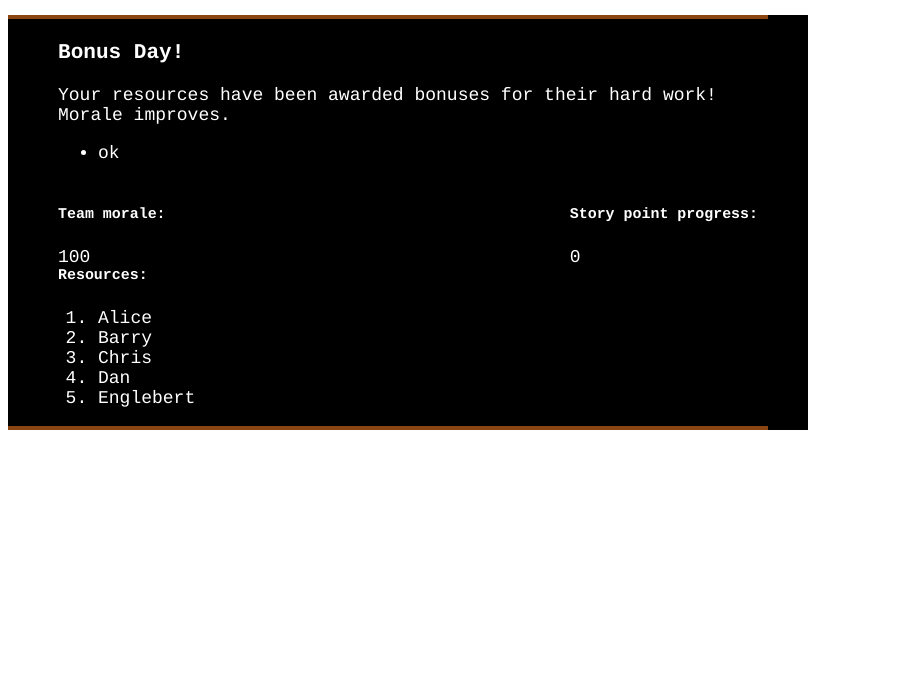
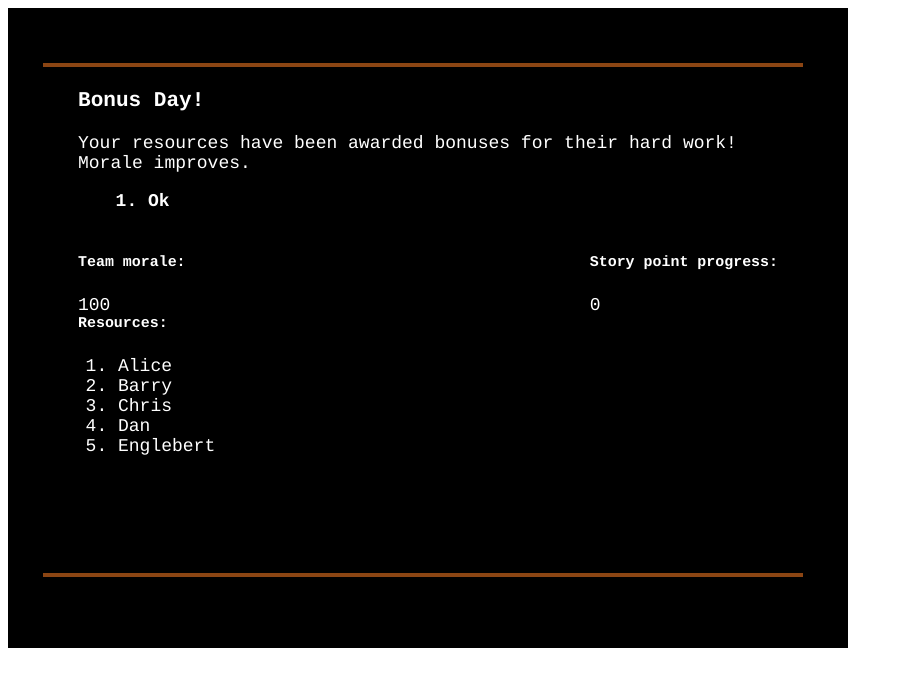
Before and after one commit to leohemsted/oregon_roadmap, a plain HTML site: page index.html in a window 1280 px wide. Both pictures are taken after a click on the element "Press SPACE BAR to continue". Shown: the whole page, without its empty margins (0-903 px from the left). Drawn offline with Linux system fonts and the light colour scheme.

Commit message:
More styling changes

```diff
--- a/index.html
+++ b/index.html
@@ -12,14 +12,14 @@
     <body>
         <div id="container">
             <h1 id="title">The Oregon Roadmap</h1>
-            <div class="line"></div>
+            <div class="line">&nbsp;</div>
             <div id="inner">
                 <!--button id="tick" onclick="tick()">Next sprint</button-->
 
             <div id="event">
-                    <h3 id="event_name"></h3>
+                <h3 id="event_name"></h3>
                 <span id="description"></span>
-                <ul id="choices"></ul>
+                <ol id="choices"></ul>
             </div>
 
             <!--div id="gantt" style="position:relative;">
@@ -38,10 +38,10 @@
                 </div>
             </div>
 
-                <div id="progress"></div>
+            <div id="progress"></div>
 
             </div>
-            <div class="line"></div>
+            <div class="line">&nbsp;</div>
             <div id="controls" onclick="tick()">Press SPACE BAR to continue</div>
         </div>
     </body>
--- a/main.css
+++ b/main.css
@@ -8,20 +8,22 @@ h1 {
     margin-bottom: 0px;
 }
 div.line {
-    border-top: solid 4px saddlebrown;
+    border-bottom: solid 4px saddlebrown;
     width: 95%;
-    margin-top: 15px;
+    margin: 15px;
 }
 #container {
     background-color: #000;
     color: #fff;
     width: 800px;
+    min-height: 600px;
     font-size: 18px;
+    padding: 20px;
 }
 #inner {
     margin: 0px 50px 0px 50px;
+    min-height: 450px;
 }
-#tick
 #gantt {
     position: relative;
 }
@@ -38,3 +40,10 @@ div.line {
     text-align: center;
     font: normal 32px 'VT323', courier, monospace;
 }
+#choices {
+    margin-left: 30px;
+}
+#choices li {
+    font-weight: bold;
+    text-transform: capitalize;
+}
--- a/oregon.js
+++ b/oregon.js
@@ -25,7 +25,7 @@ var team = {
                 // chose a silly name
                 var name = random(['Phil Pack', 'Jason Test', 'Shak.', 'Zool']);
                 this.resources[name] = randomNoise(10, 4);
-                return 'Please welcome ' + name + 'to the team!';
+                return 'Please welcome ' + name + ' to the team!';
             } else if (item.resources < 0) {
                 var keys = Object.keys(this.resources);
                 var dead_employee = keys[Math.floor(keys.length * Math.random())];
```
